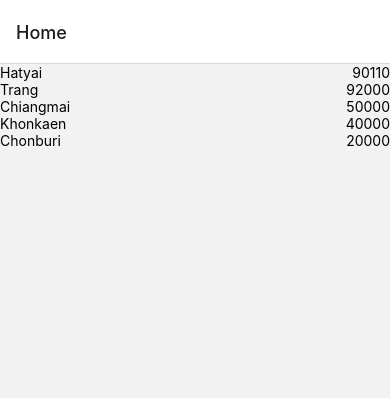
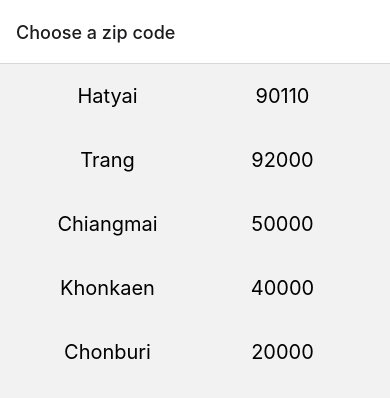
Before and after one commit to 6310110576/React-Native, a React Native app: screen / in a window 390 px wide. Shown: the top 398 px of the page. Built offline with nearby package versions, Linux system fonts and the light colour scheme.

Commit message:
part6 ปรับแต่งหน้า zipcode รูปแบบการจัดวาง

```diff
--- a/App.js
+++ b/App.js
@@ -9,7 +9,7 @@ export default function() {
   return (
     <NavigationContainer>
       <Stack.Navigator>
-        <Stack.Screen name = "Home" component = {ZipCodeScreen}/>
+        <Stack.Screen name = "Choose a zip code" component = {ZipCodeScreen}/>
         <Stack.Screen name = "Weather" component={WeatherScreen}/>
       </Stack.Navigator>
     </NavigationContainer>
--- a/screen/ZipCodeScreen.js
+++ b/screen/ZipCodeScreen.js
@@ -16,8 +16,8 @@ const ZipItem = ({place, code, navigation}) => (
         navigation.navigate("Weather", {zipCode: code})
     }}>
         <View style= {style.zipItem}>
-            <Text>{place}</Text>
-            <Text>{code}</Text>
+            <Text style= {style.zipPlace}>{place}</Text>
+            <Text style= {style.zipCode}>{code}</Text>
         </View>
     </TouchableHighlight>
 
@@ -44,13 +44,18 @@ const style = StyleSheet.create(
       zipItem: {
         flex: 1,
         flexDirection: 'row',
-        justifyContent: 'space-between'
+        justifyContent: 'space-between',
+        margin: 20,
       },
       zipPlace: {
         flex: 1,
+        fontSize: 20,
+        textAlign: 'center',
       },
       zipCode: {
         flex: 1,
+        fontSize: 20,
+        textAlign: 'center',
       }
     }
   )
```
